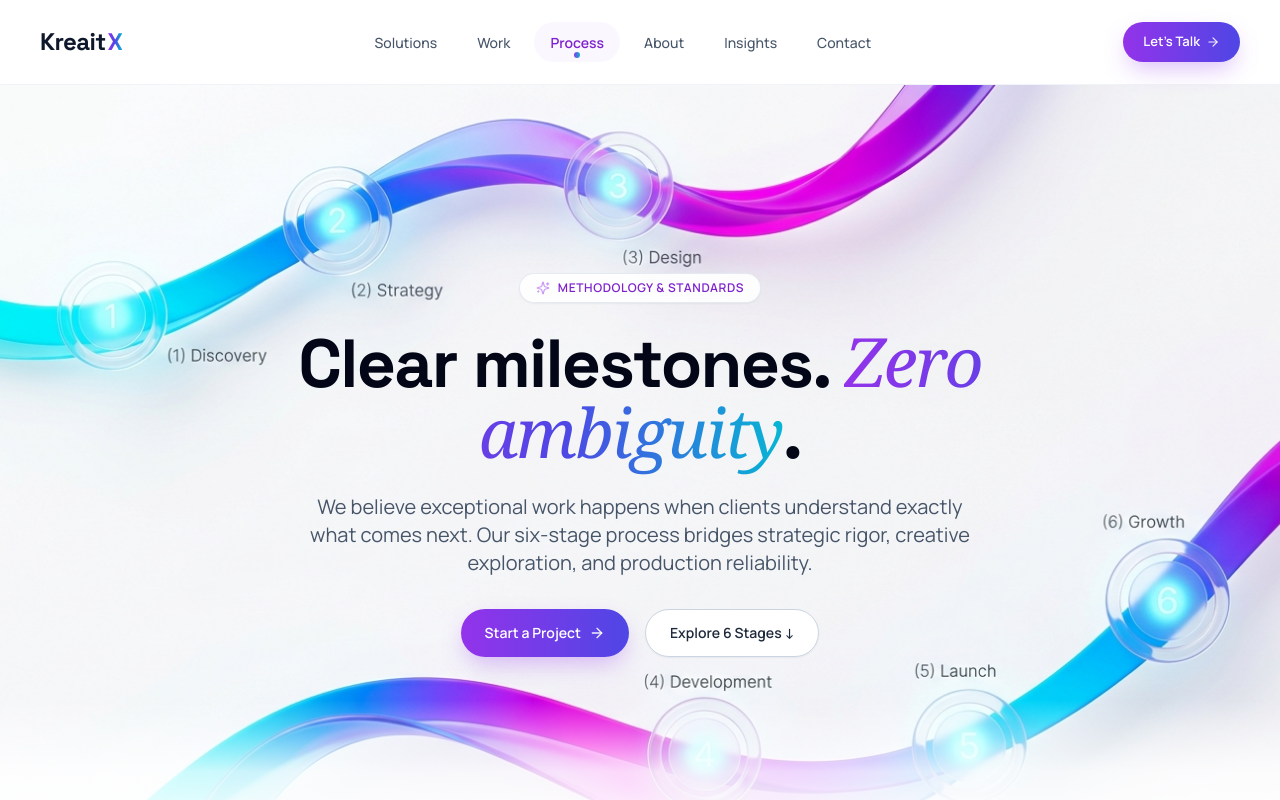
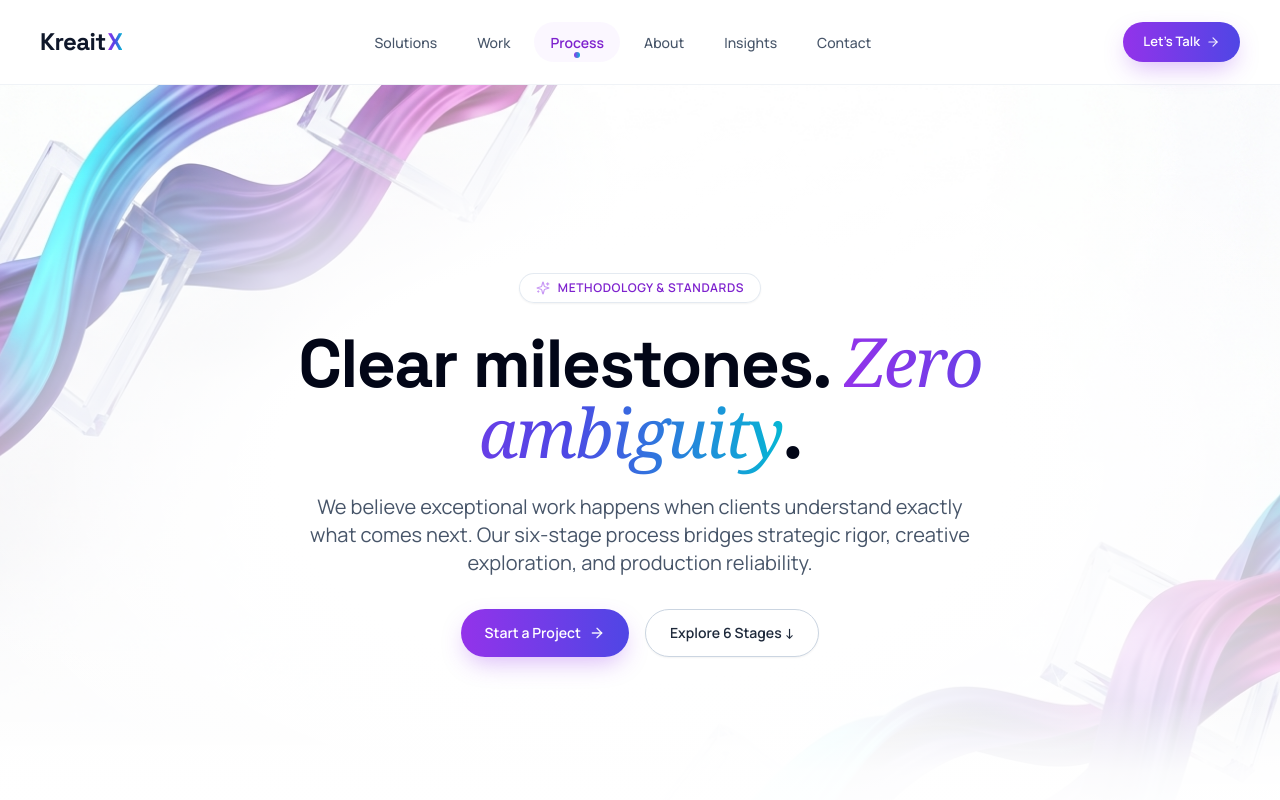
Before and after one commit to FaizaSami0007/KreaitX_By_Faiza, a Next.js app: page /process in a window 1280 px wide. Shown: the top 800 px of the page. Built offline with nearby package versions, Linux system fonts and the light colour scheme.

Commit message:
feat: design uncrowded luminous Process hero background with exact Work page fluid silk color theme

```diff
--- a/app/process/page.tsx
+++ b/app/process/page.tsx
@@ -18,19 +18,23 @@ export const metadata: Metadata = {
 export default function ProcessPage() {
   return (
     <>
-      {/* Process Page Hero with Custom 3D Silk Artwork */}
+      {/* Process Page Hero with Uncrowded 3D Silk Artwork (Matching Work Page Color Theme) */}
       <section className="relative overflow-hidden bg-white text-slate-900 min-h-[680px] lg:min-h-[760px] flex items-center justify-center py-20 lg:py-28 border-b border-slate-200/80">
-        {/* Custom 3D Silk Background Image */}
+        {/* Custom 3D Silk Background Image - Uncrowded, airy center with vibrant framing */}
         <div className="absolute inset-0 z-0 pointer-events-none select-none overflow-hidden">
           <Image
-            src="/images/process-hero-custom-bg.jpg"
+            src="/images/work-hero-custom-bg.jpg"
             alt="KreaitX Disciplined Creative Technology Methodology"
             fill
             priority
             sizes="100vw"
-            className="object-cover object-top sm:object-center select-none"
+            className="object-cover object-top sm:object-center select-none opacity-90"
             quality={95}
           />
+          {/* Luminous center softening to keep text 100% readable and uncrowded */}
+          <div className="absolute inset-0 bg-gradient-to-b from-white/20 via-white/50 to-white/95 pointer-events-none" />
+          <div className="absolute inset-0 bg-[radial-gradient(ellipse_at_center,white_40%,transparent_85%)] pointer-events-none" />
+
           {/* Seamless bottom fade into next section */}
           <div className="absolute inset-x-0 bottom-0 h-24 sm:h-36 bg-gradient-to-t from-white via-white/80 to-transparent pointer-events-none" />
         </div>
```
